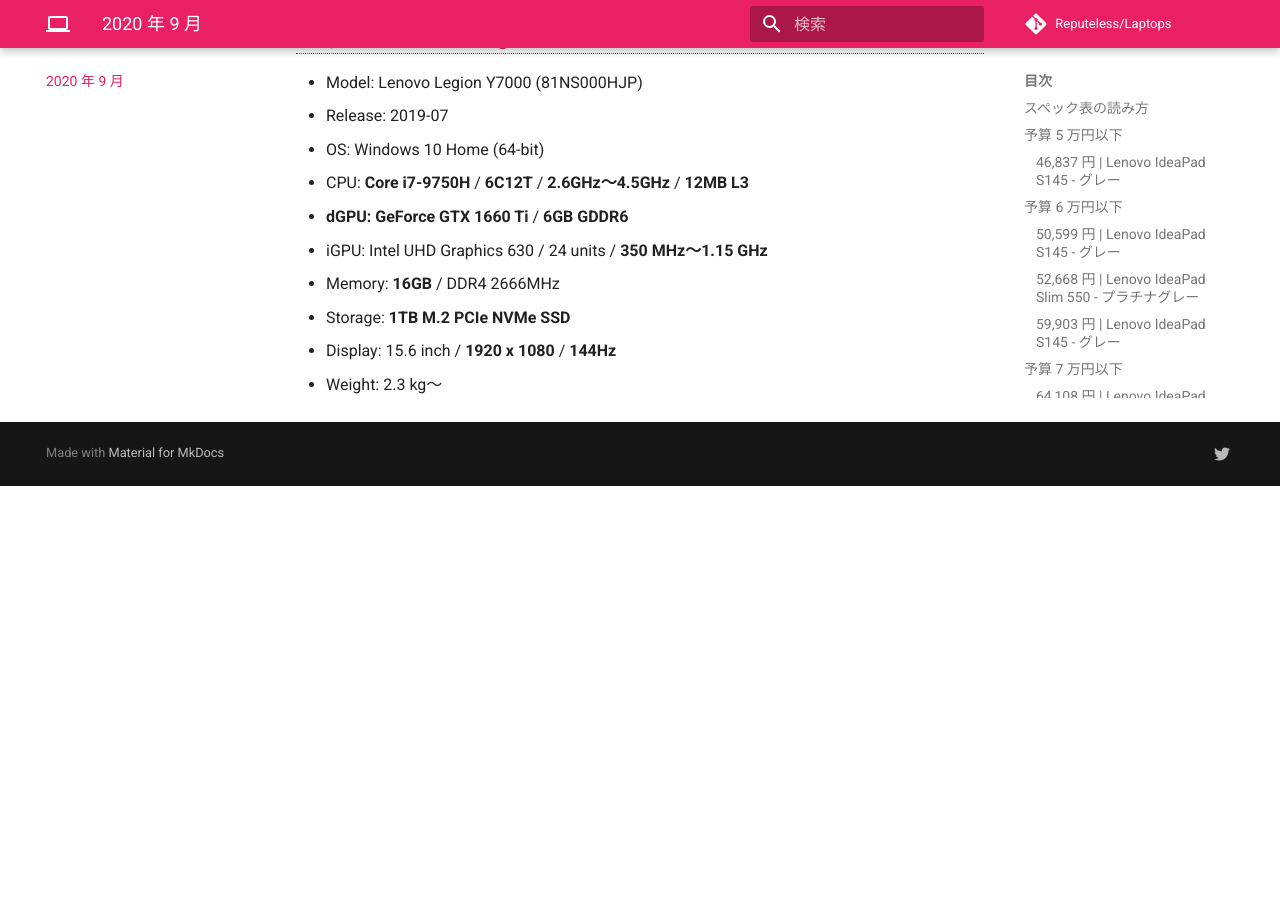
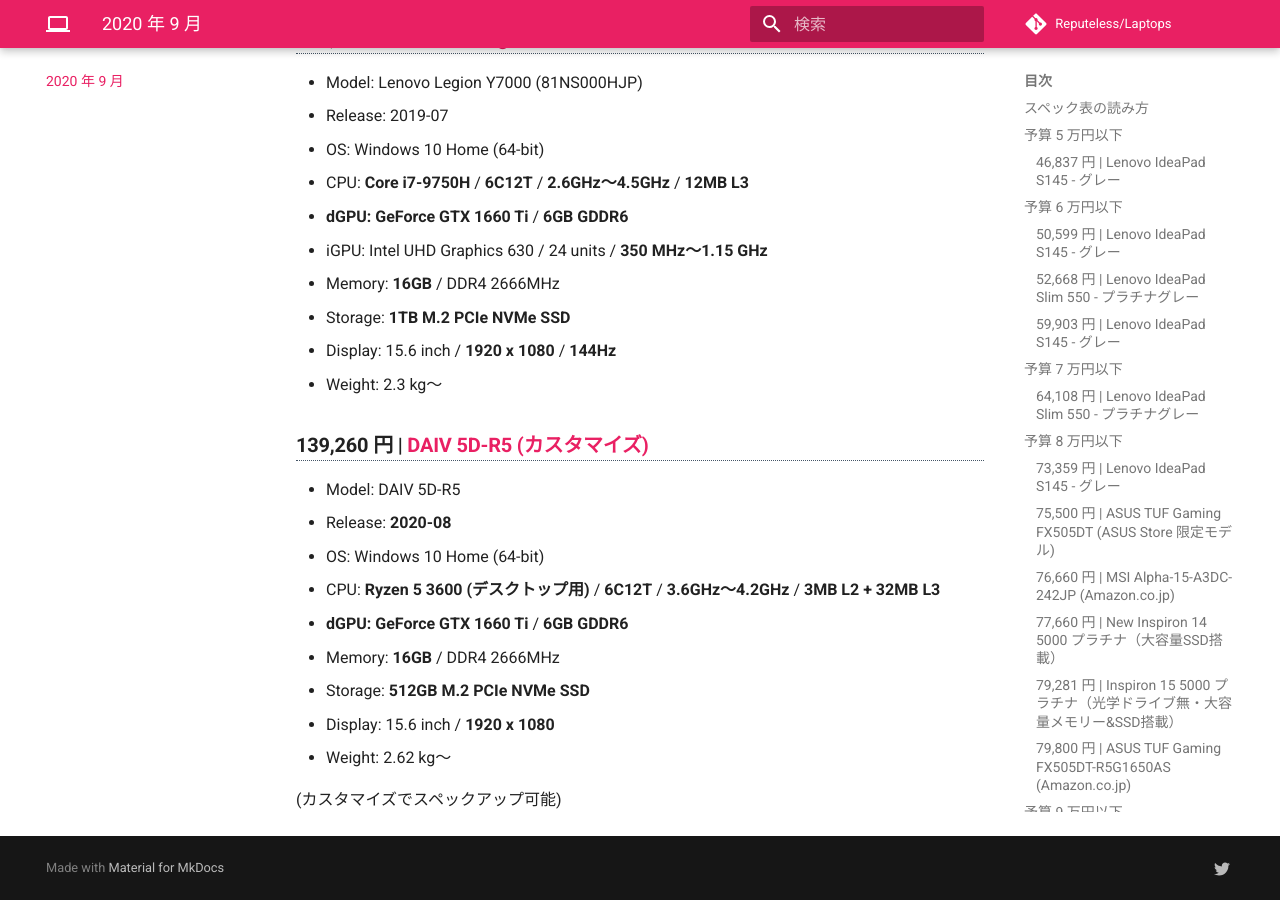
Before and after one commit to notebookjp/notebookjp.docs, an MkDocs documentation site: the page built from docs/index.md, in a window 1280 px wide and 900 px high, scrolled down 13951 px. Built offline with MkDocs 1.6.1 and Material for MkDocs 9.7.7, drawn with Linux system fonts in a browser that asks for light colours; nearby versions of some CDN libraries; comment, search, counter and statistics services are not loaded; before the commit the page ends 14437 px from its top, so only the background shows below that.

Commit message:
Update index.md

```diff
--- a/docs/index.md
+++ b/docs/index.md
@@ -450,3 +450,17 @@
 - Storage: **1TB M.2 PCIe NVMe SSD**
 - Display: 15.6 inch / **1920 x 1080** / **144Hz**
 - Weight: 2.3 kg～
+
+### 139,260 円 | [DAIV 5D-R5 (カスタマイズ)](https://www.mouse-jp.co.jp/creator/note/5d/)
+
+- Model: DAIV 5D-R5
+- Release: **2020-08**
+- OS: Windows 10 Home (64-bit)
+- CPU: **Ryzen 5 3600 (デスクトップ用)** / **6C12T** / **3.6GHz～4.2GHz** / **3MB L2 + 32MB L3**
+- **dGPU:** **GeForce GTX 1660 Ti** / **6GB GDDR6**
+- Memory: **16GB** / DDR4 2666MHz
+- Storage: **512GB M.2 PCIe NVMe SSD**
+- Display: 15.6 inch / **1920 x 1080**
+- Weight: 2.62 kg～
+
+(カスタマイズでスペックアップ可能)
```
